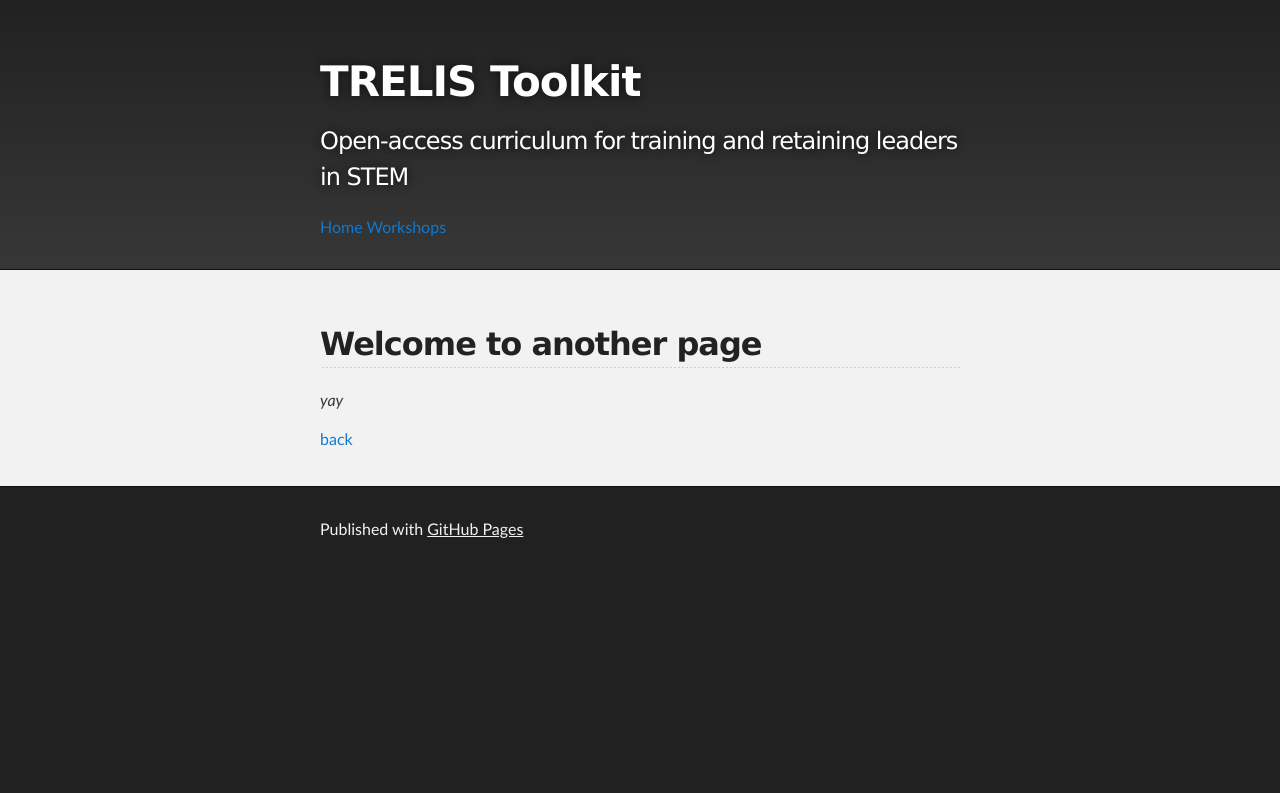
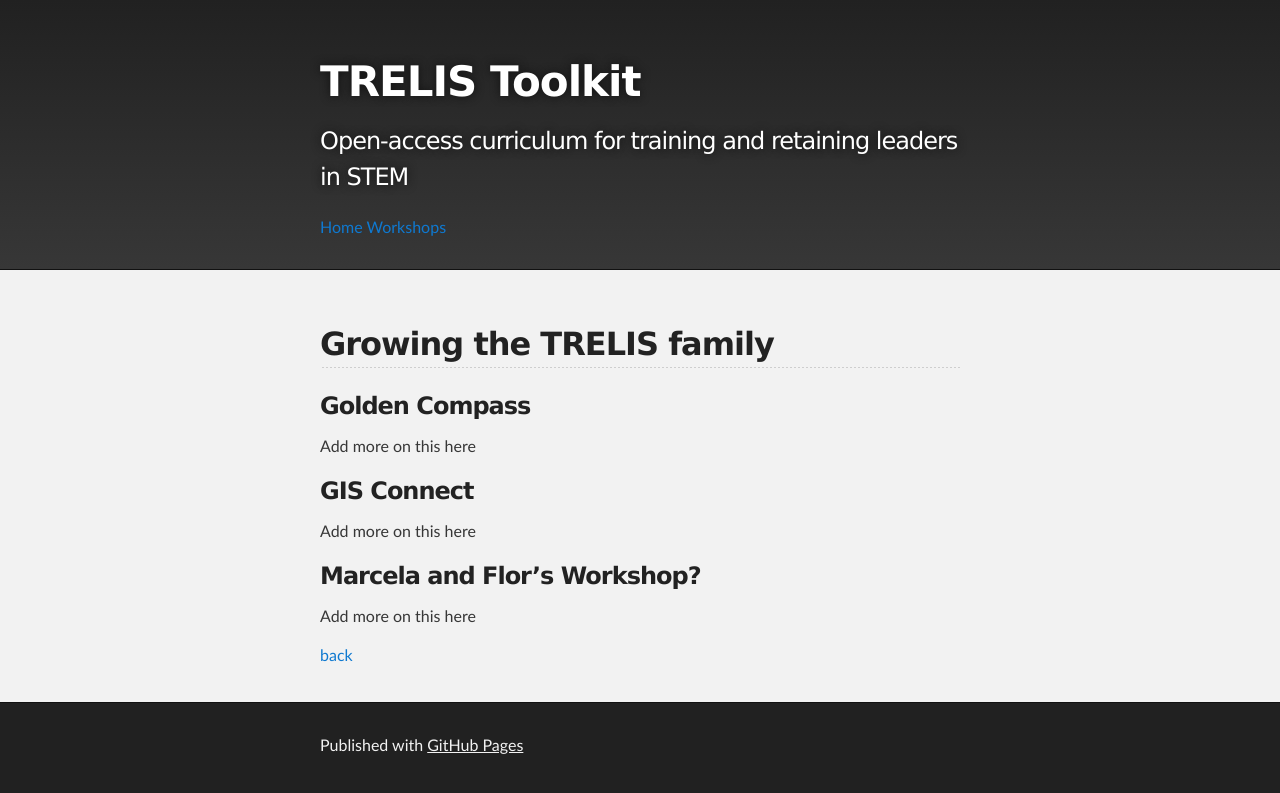
Before and after one commit to TRELIStoolkit/TRELIStoolkit.github.io, a Jekyll site: the page built from another-page.md, in a window 1280 px wide. Shown: the top 793 px of the page. Built offline with Jekyll 4.4.1, drawn with Linux system fonts in a browser that asks for light colours; our own code applies the rules of GitHub Pages for plain Markdown files.

Commit message:
add test material

```diff
--- a/another-page.md
+++ b/another-page.md
@@ -2,8 +2,15 @@
 layout: default
 ---
 
-## Welcome to another page
+## Growing the TRELIS family
 
-_yay_
+### Golden Compass
+Add more on this here
+
+### GIS Connect
+Add more on this here
+
+### Marcela and Flor's Workshop?
+Add more on this here
 
 [back](./)
```
